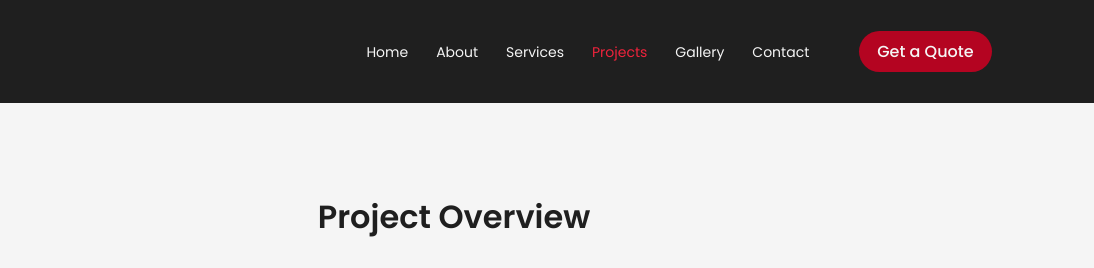
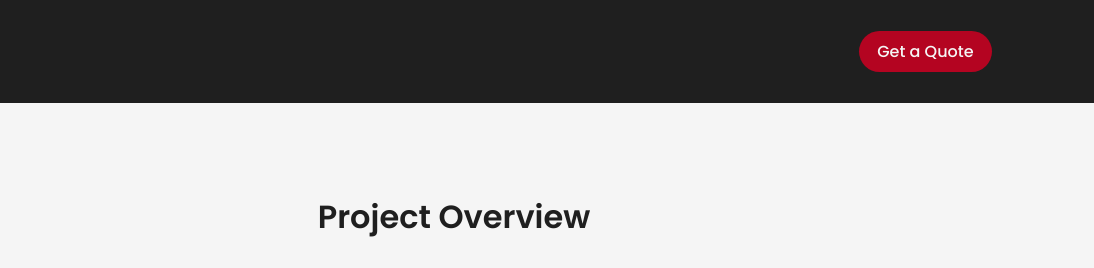
Before and after one commit to roshanregi3094-bot/citydesign, a plain HTML site: page cement.html in a window 1280 px wide. Shown: the top 268 px of the page, 186-1280 px from the left. Drawn offline with Linux system fonts and the light colour scheme.

Commit message:
Update cement.html

```diff
--- a/cement.html
+++ b/cement.html
@@ -31,14 +31,7 @@
         style="width:20%;">
     </div>
 
-    <ul class="nav-links">
-      <li><a href="index.html">Home</a></li>
-      <li><a href="about.html">About</a></li>
-      <li><a href="services.html">Services</a></li>
-      <li><a href="projects.html" class="active">Projects</a></li>
-      <li><a href="gallery.html">Gallery</a></li>
-      <li><a href="contact.html">Contact</a></li>
-    </ul>
+
 
     <a href="quote.html" class="btn-primary">Get a Quote</a>
   </nav>
```
